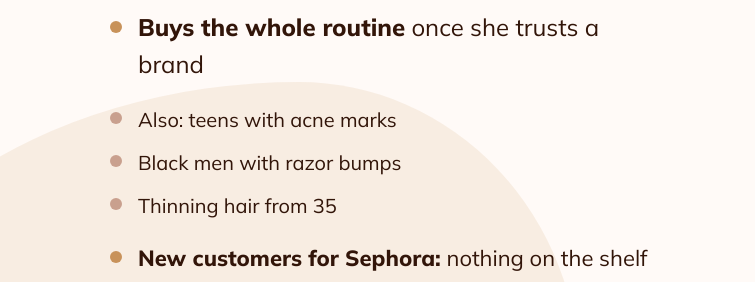
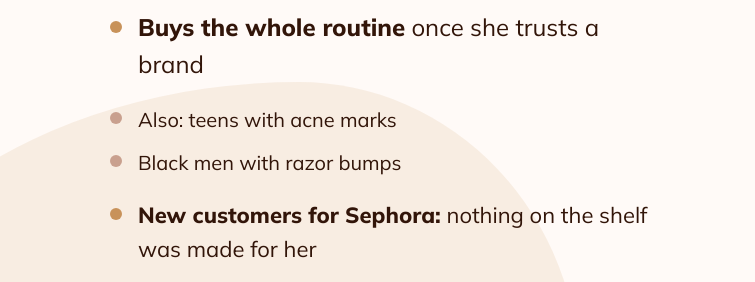
Before and after one commit to australiaosce-sketch/packing-pal, a plain HTML site: page sephora-prize/build/deck3.html in a window 1280 px wide. Shown: the part 6038-6320 px from the top of the page, 0-755 px from the left. Drawn offline with Linux system fonts and the light colour scheme.

Commit message:
Deck v3: remove thinning hair from consumer slide
Co-Authored-By: Claude Opus 5.5 <noreply@anthropic.com>
Claude-Session: https://claude.ai/code/session_017LgDqW3PnyE1s9v4A2Ct18

```diff
--- a/sephora-prize/build/deck3.html
+++ b/sephora-prize/build/deck3.html
@@ -132,7 +132,7 @@ body{font-family:Mulish,sans-serif;color:var(--cocoa);background:var(--ivory);-w
     <div class="kick">Target consumer</div>
     <div class="dis" style="font-size:84px;margin-top:28px">Informed.<br>Invested.<br><span class="c">Overlooked.</span></div>
 <div style="margin-top:36px"><div style="display:flex;gap:16px;align-items:baseline;margin-bottom:12px"><span style="flex:none;width:12px;height:12px;border-radius:50%;background:var(--caramel);transform:translateY(-3px)"></span><span class="body" style="font-size:24px;margin:0"><b>Women of colour, 25–55</b></span></div><div style="display:flex;gap:16px;align-items:baseline;margin-bottom:12px"><span style="flex:none;width:12px;height:12px;border-radius:50%;background:var(--caramel);transform:translateY(-3px)"></span><span class="body" style="font-size:24px;margin:0">Black, South Asian, Middle Eastern, mixed heritage</span></div><div style="display:flex;gap:16px;align-items:baseline;margin-bottom:12px"><span style="flex:none;width:12px;height:12px;border-radius:50%;background:var(--caramel);transform:translateY(-3px)"></span><span class="body" style="font-size:24px;margin:0">Reads labels, watches long-form education</span></div><div style="display:flex;gap:16px;align-items:baseline;margin-bottom:12px"><span style="flex:none;width:12px;height:12px;border-radius:50%;background:var(--caramel);transform:translateY(-3px)"></span><span class="body" style="font-size:24px;margin:0"><b>Buys the whole routine</b> once she trusts a brand</span></div></div>
-<div style="margin-top:8px"><div style="display:flex;gap:16px;align-items:baseline;margin-bottom:12px"><span style="flex:none;width:12px;height:12px;border-radius:50%;background:var(--rose);transform:translateY(-3px)"></span><span class="body" style="font-size:20px;margin:0">Also: teens with acne marks</span></div><div style="display:flex;gap:16px;align-items:baseline;margin-bottom:12px"><span style="flex:none;width:12px;height:12px;border-radius:50%;background:var(--rose);transform:translateY(-3px)"></span><span class="body" style="font-size:20px;margin:0">Black men with razor bumps</span></div><div style="display:flex;gap:16px;align-items:baseline;margin-bottom:12px"><span style="flex:none;width:12px;height:12px;border-radius:50%;background:var(--rose);transform:translateY(-3px)"></span><span class="body" style="font-size:20px;margin:0">Thinning hair from 35</span></div></div>
+<div style="margin-top:8px"><div style="display:flex;gap:16px;align-items:baseline;margin-bottom:12px"><span style="flex:none;width:12px;height:12px;border-radius:50%;background:var(--rose);transform:translateY(-3px)"></span><span class="body" style="font-size:20px;margin:0">Also: teens with acne marks</span></div><div style="display:flex;gap:16px;align-items:baseline;margin-bottom:12px"><span style="flex:none;width:12px;height:12px;border-radius:50%;background:var(--rose);transform:translateY(-3px)"></span><span class="body" style="font-size:20px;margin:0">Black men with razor bumps</span></div></div>
 <div style="margin-top:8px"><div style="display:flex;gap:16px;align-items:baseline;margin-bottom:12px"><span style="flex:none;width:12px;height:12px;border-radius:50%;background:var(--caramel);transform:translateY(-3px)"></span><span class="body" style="font-size:22px;margin:0"><b>New customers for Sephora:</b> nothing on the shelf was made for her</span></div></div>
   </div>
   <div class="ph" style="left:760px;top:40px;height:500px;width:540px;border-radius:999px 999px 40px 40px;background-image:url(img/g/c3.jpg);background-position:center 18%"></div>
```
Also changed, not shown: sephora-prize/build/prev/c6.png, 1 other file.
